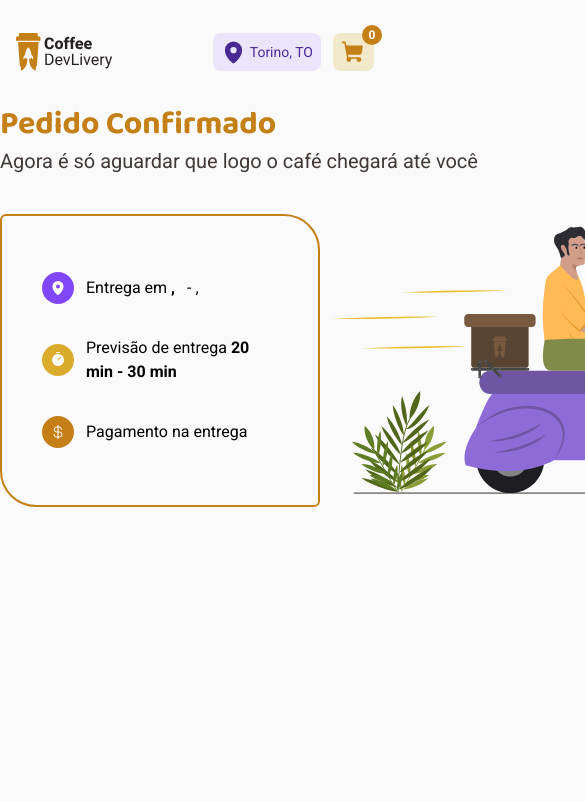
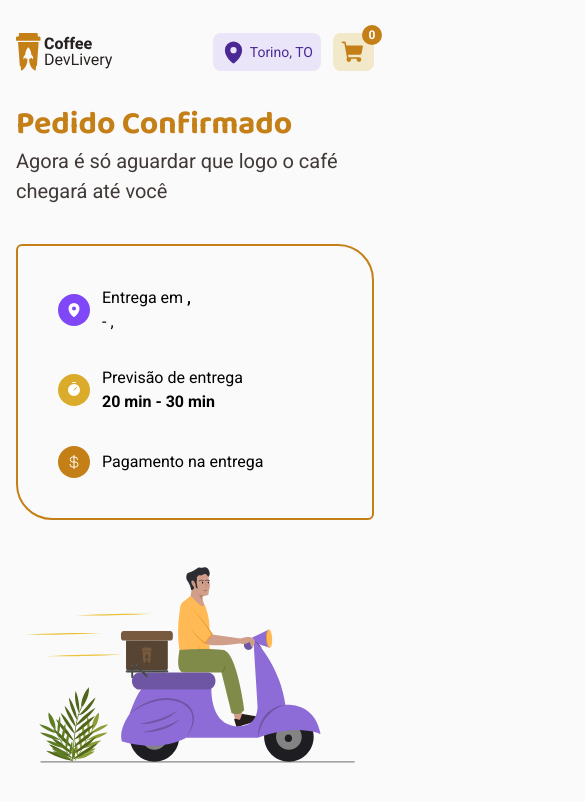
Before and after one commit to filipesaretta/coffeeDelivery, a React (Vite) app: page /success in a window 390 px wide. Shown: the top 802 px of the page, 585 px wide, since content can reach past the window. Built offline with nearby package versions, Linux system fonts and the light colour scheme.

Commit message:
Responsive success page

```diff
--- a/src/pages/Success/index.tsx
+++ b/src/pages/Success/index.tsx
@@ -1,6 +1,6 @@
 import { CurrencyDollar, MapPin, Timer } from 'phosphor-react'
 import { useShoppingCartContext } from '../../contexts/ShoppingCartContext'
-import { DeliveryContainer, AddressContainer, Title } from './styles'
+import { DeliveryContainer, AddressContainer, Title, Details } from './styles'
 
 import illustration from '../../assets/img/Illustration.svg'
 
@@ -15,10 +15,11 @@ export function Success() {
         <p>Agora é só aguardar que logo o café chegará até você</p>
       </Title>
       <AddressContainer>
-        <div>
+        <Details>
           <span className="location">
             <MapPin size={16} weight="fill" />
           </span>
+          <div>
             <p>
               Entrega em{' '}
               <b>
@@ -29,23 +30,29 @@ export function Success() {
               {bairro} - {cidade}, {uf}
             </p>
           </div>
-        <div>
+        </Details>
+        <Details>
           <span className="timer">
             <Timer size={16} weight="fill" />
           </span>
+          <div>
+            <p>Previsão de entrega</p>
             <p>
-            Previsão de entrega <b>20 min - 30 min</b>
+              <b>20 min - 30 min</b>
             </p>
           </div>
-        <div>
+        </Details>
+        <Details>
           <span className="money">
             <CurrencyDollar size={16} />
           </span>
+          <div>
             <p>Pagamento na entrega</p>
             <p>
               <b>{payment}</b>
             </p>
           </div>
+        </Details>
       </AddressContainer>
       <img src={illustration} alt="" />
     </DeliveryContainer>
--- a/src/pages/Success/styles.ts
+++ b/src/pages/Success/styles.ts
@@ -2,9 +2,14 @@ import styled from 'styled-components'
 
 export const DeliveryContainer = styled.div`
   display: grid;
+  grid-template-columns: minmax(320px, 526px);
+  justify-content: center;
+  row-gap: 2.4rem;
+  padding: 0 1rem;
+  @media (min-width: 900px) {
+    justify-content: space-between;
     grid-template-columns: minmax(320px, 526px) max-content;
-  justify-content: space-between;
-  row-gap: 2.4rem;
+  }
 `
 
 export const Title = styled.div`
@@ -32,12 +37,16 @@ export const AddressContainer = styled.div`
   flex-direction: column;
   gap: 2rem;
   justify-content: center;
+`
 
-  div {
+export const Details = styled.div`
   display: flex;
   align-items: center;
   gap: 0.75rem;
-
+  div {
+    display: flex;
+    flex-direction: column;
+  }
   span {
     display: flex;
     justify-content: center;
@@ -57,5 +66,4 @@ export const AddressContainer = styled.div`
       background-color: ${(props) => props.theme['yellow-dark']};
     }
   }
-  }
 `
```
Lines whose indentation alone changed are shown as unchanged.
